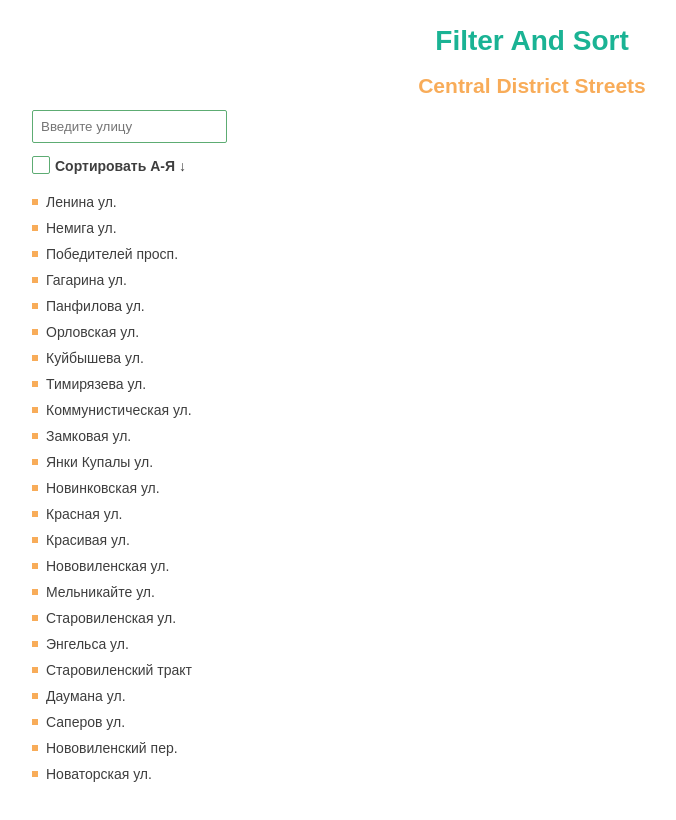
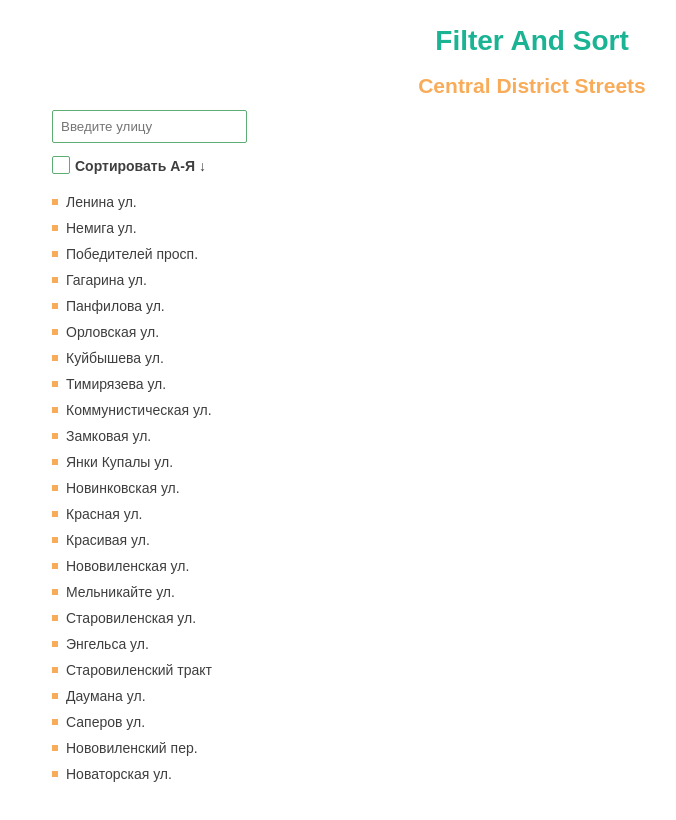
Before and after one commit to 7721121/fd3-yurkevich, a React app: page filter-server/index.html in a window 1280 px wide. Shown: the whole page, without its empty margins (108-784 px from the left). Built offline with nearby package versions, Linux system fonts and the light colour scheme.

Commit message:
fd3-iy: added meta viewport

```diff
--- a/filter-server/components/styles/FilterAndSort.css
+++ b/filter-server/components/styles/FilterAndSort.css
@@ -122,3 +122,7 @@ label:hover:before{
 input[type=checkbox]:checked + label:before {
   background: #5dac73;
 }
+
+.FilterAndSort {
+  margin: 20px;
+}
--- a/filter-server/index.html
+++ b/filter-server/index.html
@@ -3,6 +3,7 @@
 <head>
   <meta charset="utf-8" />
   <title>Фильтр и сортировка</title>
+  <meta name="viewport" content="width=device-width, initial-scale=1">
   <link rel="stylesheet" type="text/css" href="bundle.css">
 </head>
 <body>
```
Also changed, not shown: ishop/index.html (+1 -0 lines).
